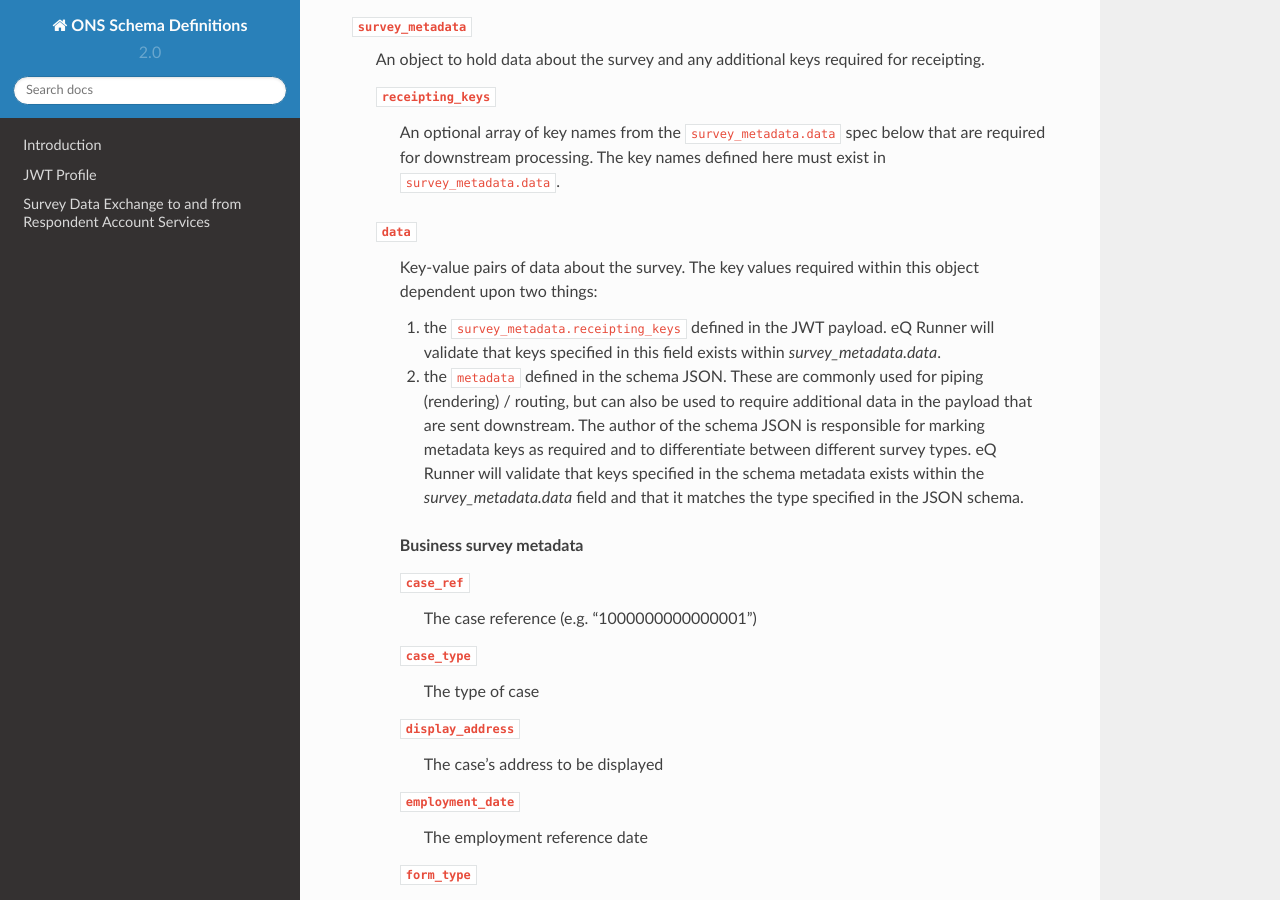
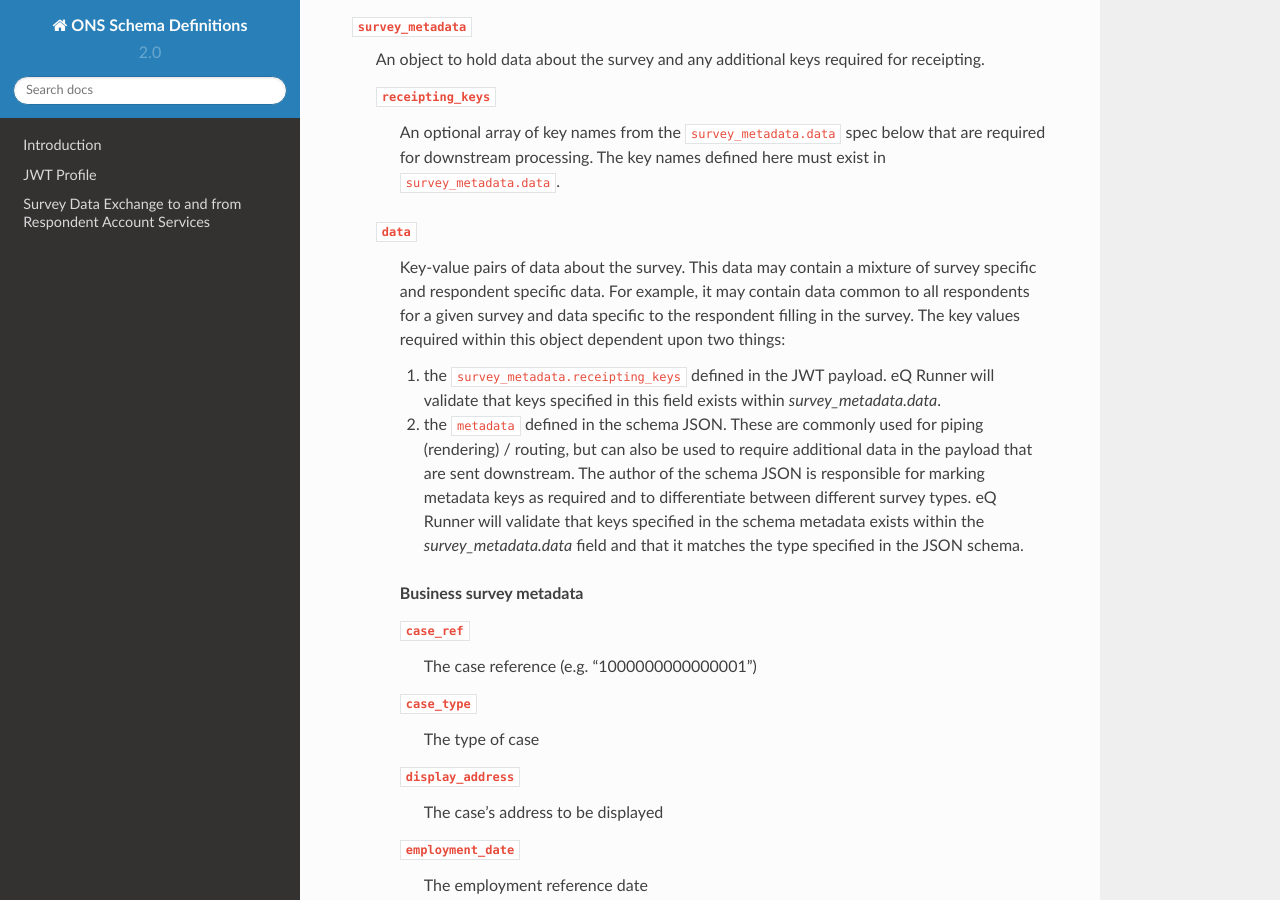
Before and after one commit to ONSdigital/ons-schema-definitions, a Sphinx documentation site: the page built from docs/rm_to_eq_runner_payload_v2.rst, in a window 1280 px wide and 900 px high, scrolled down 2282 px. Built offline with Sphinx 7.4.7 and the Read the Docs theme 2.0.0, drawn with Linux system fonts in a browser that asks for light colours; pages that are not in the unit, such as notebooks, are missing from menus.

Commit message:
Add additional context about survey and respondent specific data

```diff
--- a/docs/rm_to_eq_runner_payload_v2.rst
+++ b/docs/rm_to_eq_runner_payload_v2.rst
@@ -76,9 +76,11 @@ In addition to the above `Required Runner Fields`_, some surveys require other d
   ``receipting_keys``
     An optional array of key names from the ``survey_metadata.data`` spec below that are required for downstream processing. The key names defined here must exist in ``survey_metadata.data``.
 
-	.. _survey_metadata.data:
+  .. _survey_metadata.data:
   ``data``
-    Key-value pairs of data about the survey. The key values required within this object dependent upon two things:
+    Key-value pairs of data about the survey. This data may contain a mixture of survey specific and respondent specific data.
+    For example, it may contain data common to all respondents for a given survey and data specific to the respondent filling in the survey.
+    The key values required within this object dependent upon two things:
 
     #. the ``survey_metadata.receipting_keys`` defined in the JWT payload. eQ Runner will validate that keys specified in this field exists within `survey_metadata.data`.
     #. the ``metadata`` defined in the schema JSON. These are commonly used for piping (rendering) / routing, but can also be used to require additional data in the payload that are sent downstream.
```
Also changed, not shown: rfcs/0001-generic-launch-receipting-pattern.md (+2 -1 lines).
